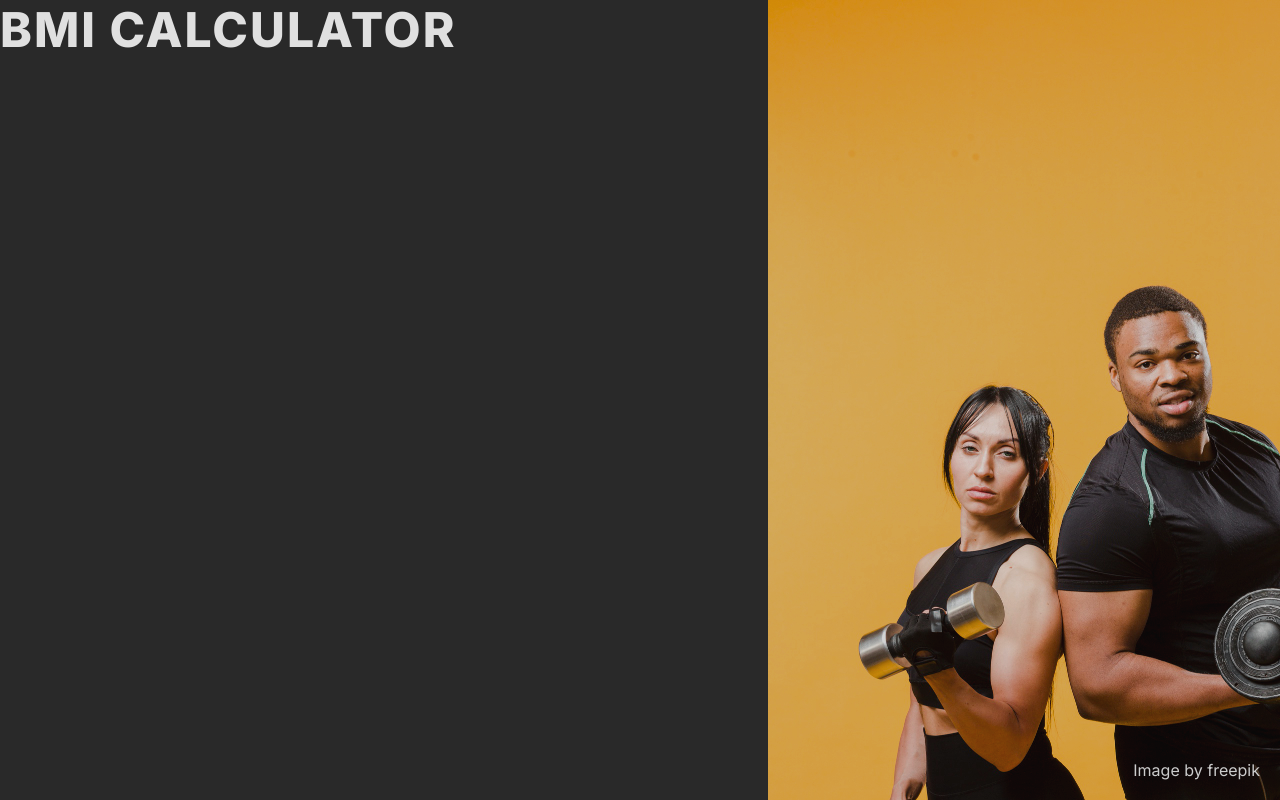
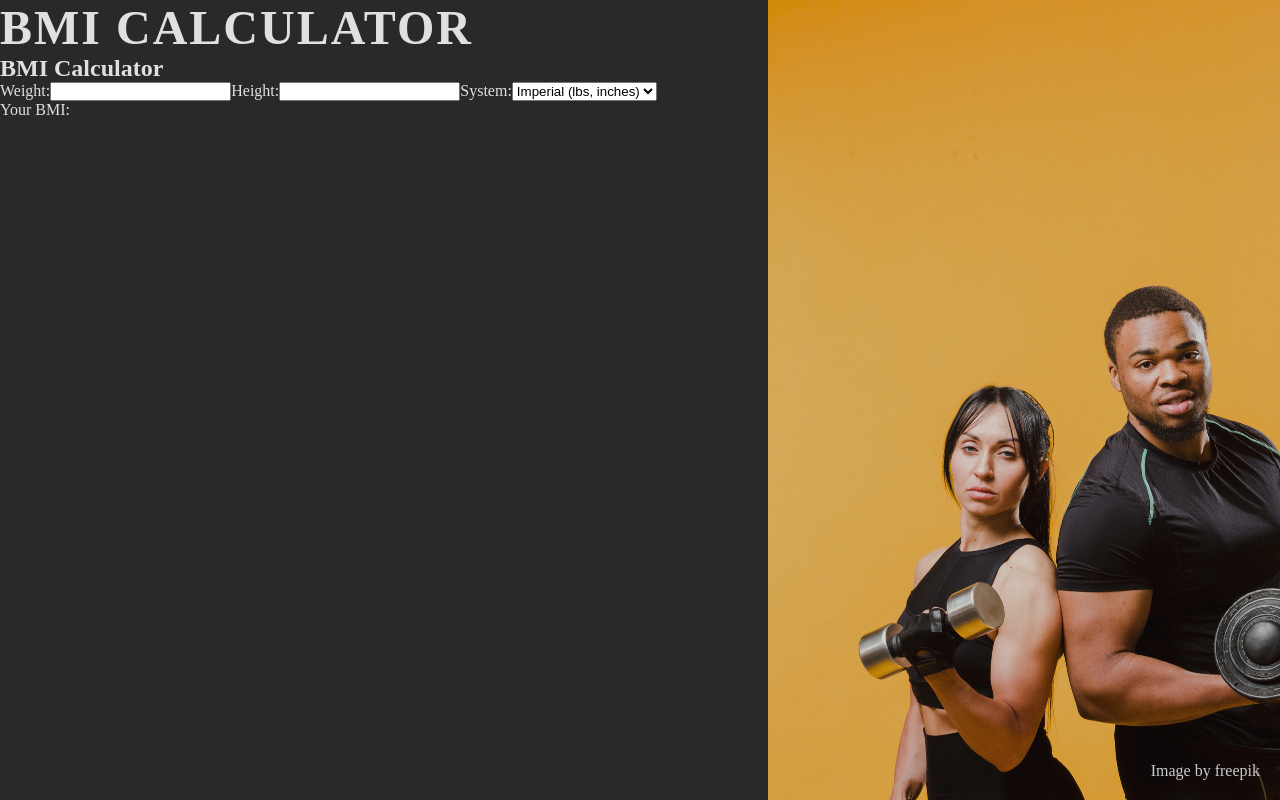
Before and after one commit to chengivan2/bmi-calculator, a Next.js app: page / in a window 1280 px wide. Built offline with nearby package versions, Linux system fonts and the light colour scheme.

Commit message:
Added the calculator component and logic

```diff
--- a/src/app/components/HeroSection/Hero.jsx
+++ b/src/app/components/HeroSection/Hero.jsx
@@ -1,4 +1,5 @@
 import "../../componentsstsyles/HeroSection/Hero.css";
+import Calculator from "../calculator/Calculator";
 import { Title } from "../header/Title";
 
 export const Hero = () => {
@@ -7,6 +8,7 @@ export const Hero = () => {
       <div className="bmi-calc-main-hero-section-one">
         <div className="hero-section-one-title">
           <Title />
+          <Calculator />
         </div>
       </div>
       <div className="bmi-calc-main-hero-section-two">
--- /dev/null
+++ b/src/app/components/calculator/Calculator.jsx
@@ -0,0 +1,52 @@
+"use client"
+
+import React, { useState } from 'react';
+
+function Calculator() {
+  const [weight, setWeight] = useState('');
+  const [height, setHeight] = useState('');
+  const [system, setSystem] = useState('imperial'); // Default to imperial
+
+  const calculateBMI = () => {
+    const weightInKg = system === 'imperial' ? weight * 0.453592 : +weight;
+    const heightInM = system === 'imperial' ? height * 0.0254 : +height;
+
+    if (weightInKg > 0 && heightInM > 0) {
+      const bmi = weightInKg / (heightInM * heightInM);
+      return bmi.toFixed(2); // Round to 2 decimal places
+    }
+    return '';
+  };
+
+  return (
+    <div>
+      <h2>BMI Calculator</h2>
+      <label>
+        Weight:
+        <input
+          type="number"
+          value={weight}
+          onChange={(e) => setWeight(e.target.value)}
+        />
+      </label>
+      <label>
+        Height:
+        <input
+          type="number"
+          value={height}
+          onChange={(e) => setHeight(e.target.value)}
+        />
+      </label>
+      <label>
+        System:
+        <select value={system} onChange={(e) => setSystem(e.target.value)}>
+          <option value="imperial">Imperial (lbs, inches)</option>
+          <option value="metric">Metric (kg, meters)</option>
+        </select>
+      </label>
+      <p>Your BMI: {calculateBMI()}</p>
+    </div>
+  );
+}
+
+export default Calculator;
--- a/src/app/layout.js
+++ b/src/app/layout.js
@@ -1,7 +1,4 @@
-import { Inter } from "next/font/google";
 import "./globals.css";
-
-const inter = Inter({ subsets: ["latin"] });
 
 export const metadata = {
   title: "Body Mass Index (BMI) calculator",
@@ -11,7 +8,7 @@ export const metadata = {
 export default function RootLayout({ children }) {
   return (
     <html lang="en">
-      <body className={inter.className}>{children}</body>
+      <body>{children}</body>
     </html>
   );
 }
```
